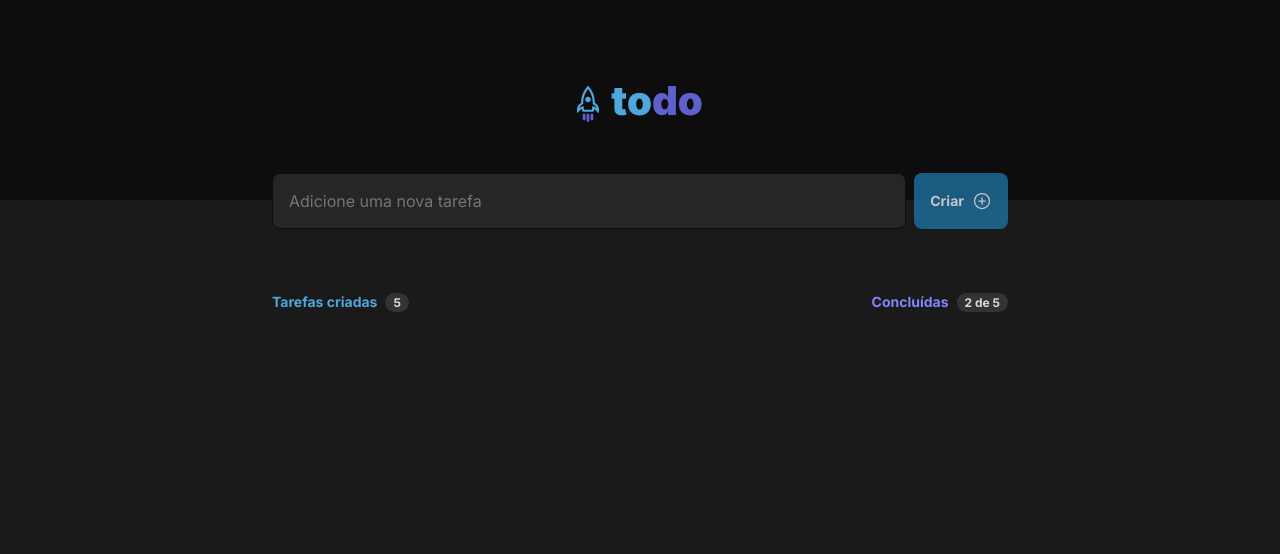
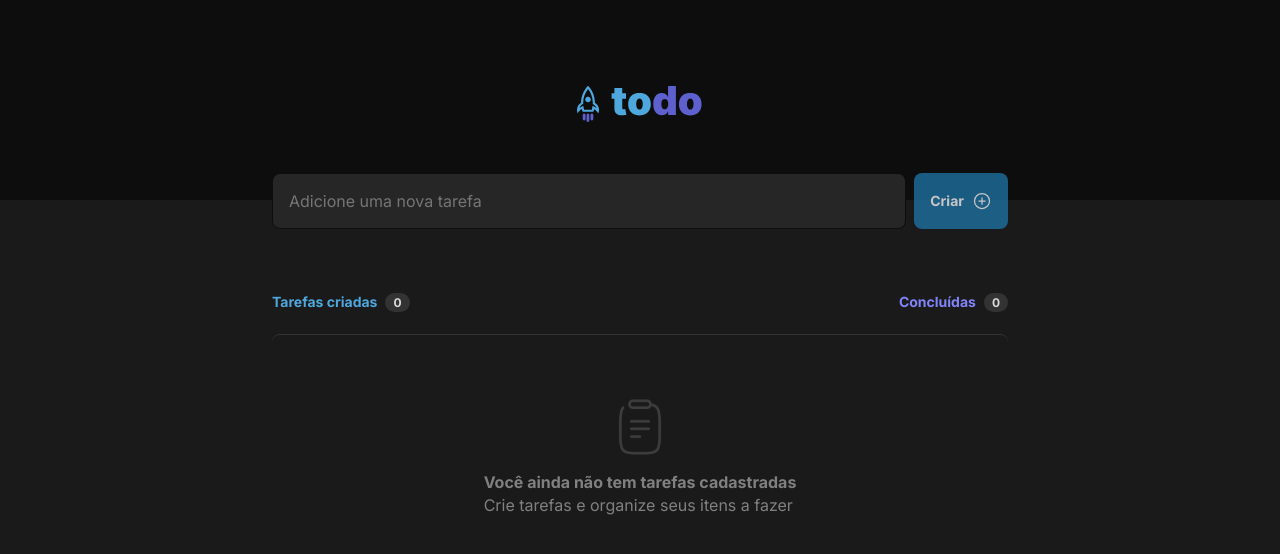
Before and after one commit to PetersonMunuera/todo-ignite, a React (Vite) app: page / in a window 1280 px wide. Shown: the top 554 px of the page. Built offline with nearby package versions, Linux system fonts and the light colour scheme.

Commit message:
feat: empty list and counters

```diff
--- a/src/components/TasksList.module.css
+++ b/src/components/TasksList.module.css
@@ -72,3 +72,22 @@
     color: var(--danger);
   }
 }
+
+.emptyList {
+  display: flex;
+  flex-direction: column;
+  justify-content: center;
+  align-items: center;
+  gap: 1rem;
+
+  padding: 4rem;
+  border-radius: 0.5rem;
+  border-top: 1px solid var(--gray-400);
+
+  p {
+    display: flex;
+    flex-direction: column;
+
+    line-height: 1.4;
+  }
+}
--- a/src/components/TasksList.tsx
+++ b/src/components/TasksList.tsx
@@ -1,5 +1,6 @@
 import { Circle, Trash } from '@phosphor-icons/react'
 
+import clipboardImg from '../assets/clipboard.svg'
 import styles from './TasksList.module.css'
 
 interface TasksListProps {
@@ -13,15 +14,16 @@ export function TasksList({ tasks, onRemoveTask }: TasksListProps) {
       <header className={styles.header}>
         <div className={styles.createdTasks}>
           <strong>Tarefas criadas</strong>
-          <span>5</span>
+          <span>{tasks.length}</span>
         </div>
 
         <div className={styles.completedTasks}>
           <strong>Concluídas</strong>
-          <span>2 de 5</span>
+          <span>{tasks.length ? `2 de ${tasks.length}` : 0}</span>
         </div>
       </header>
 
+      {tasks.length ? (
         <ul className={styles.list}>
           {tasks.map(task => {
             return (
@@ -38,6 +40,15 @@ export function TasksList({ tasks, onRemoveTask }: TasksListProps) {
             )
           })}
         </ul>
+      ) : (
+        <div className={styles.emptyList}>
+          <img src={clipboardImg} alt="Lista vazia" />
+          <p>
+            <strong>Você ainda não tem tarefas cadastradas</strong>
+            Crie tarefas e organize seus itens a fazer
+          </p>
+        </div>
+      )}
     </main>
   )
 }
```
Also changed, not shown: src/assets/clipboard.svg (added). Lines whose indentation alone changed are shown as unchanged.
